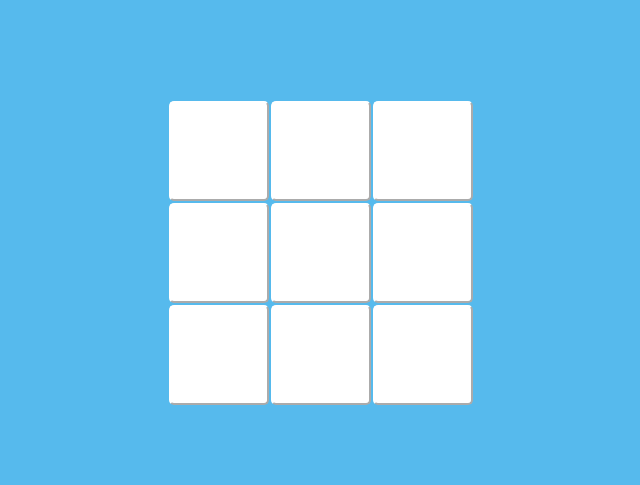
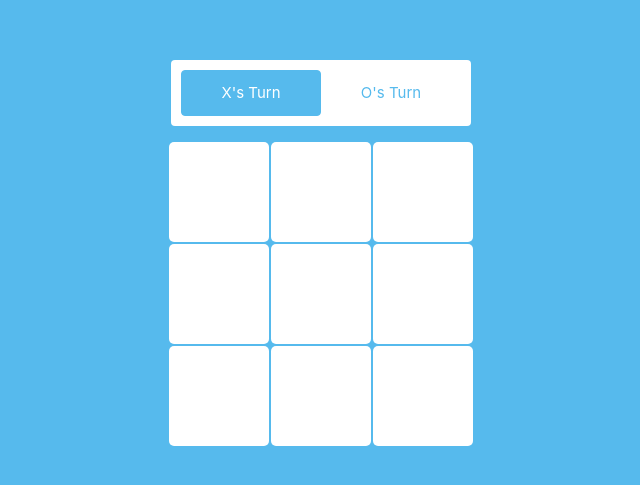
Before and after one commit to thecodebreaker1990/tic-tac-toe, a Vue app: page / in a window 1280 px wide. Shown: the part 147-632 px from the top of the page, without its empty margins (319-959 px from the left). Built offline with nearby package versions, Linux system fonts and the light colour scheme.

Commit message:
chore: refactor board design & implement player turn indicator

```diff
--- a/src/components/Board.vue
+++ b/src/components/Board.vue
@@ -1,6 +1,7 @@
 <script setup>
 import { ref, watch } from 'vue'
 import Square from './Square.vue'
+import PlayerTurnIndicator from './PlayerTurnIndicator.vue'
 
 const squares = ref(Array(9).fill(null))
 const xIsNext = ref(true)
@@ -56,7 +57,7 @@ watch(squares, checkWinnerAndUpdateStatus, { immediate: true })
 </script>
 
 <template>
-  <!-- <p class="status">{{ status }}</p> -->
+  <PlayerTurnIndicator :is-x-turn="xIsNext" />
   <div class="board">
     <Square v-for="i in 9" :key="i" :value="squares[i - 1]" @on-click-square="setSquares(i - 1)" />
   </div>
@@ -65,13 +66,11 @@ watch(squares, checkWinnerAndUpdateStatus, { immediate: true })
 <style scoped>
 .board {
   display: grid;
-  grid-template-columns: repeat(3, 1fr);
-  grid-template-rows: repeat(3, 1fr);
+  grid-template-columns: repeat(3, 100px);
+  grid-template-rows: repeat(3, 100px);
   gap: 2px;
   justify-items: center;
   align-items: center;
-  /* width: 300px;
-  height: 300px; */
 }
 .status {
   font-size: 16px;
--- /dev/null
+++ b/src/components/PlayerTurnIndicator.vue
@@ -0,0 +1,55 @@
+<script setup>
+defineProps({
+  isXTurn: {
+    type: Boolean,
+    default: false
+  }
+})
+
+const players = ['X', 'O']
+</script>
+
+<template>
+  <div class="indicator-container">
+    <div
+      v-for="player in players"
+      :key="player"
+      :class="[
+        'indicator-item',
+        { active: (isXTurn && player === 'X') || (!isXTurn && player === 'O') }
+      ]"
+    >
+      {{ player }}'s Turn
+    </div>
+  </div>
+</template>
+
+<style scoped>
+.indicator-container {
+  width: 300px;
+  background-color: var(--color-background);
+  border-radius: 4px;
+  padding: 10px;
+  margin-bottom: 16px;
+  display: flex;
+  align-items: center;
+}
+.indicator-container > .indicator-item {
+  flex: 1 0;
+}
+.indicator-item {
+  padding: 10px 16px;
+  border-radius: 4px;
+  background-color: var(--color-background);
+  color: #56baed;
+  text-align: center;
+  border: solid 1px var(--color-background);
+  outline: none;
+  transition: all 0.3s ease-out;
+}
+.indicator-item.active {
+  background-color: #56baed;
+  color: var(--vt-c-white);
+  border-color: #56baed;
+}
+</style>
--- a/src/components/Square.vue
+++ b/src/components/Square.vue
@@ -27,14 +27,15 @@ const iconId = computed(() => {
 .square {
   background-color: #ffffff;
   color: #56baed;
-  width: 100px;
-  height: 100px;
+  width: 100%;
+  height: 100%;
   font-size: 48px;
   text-align: center;
-  line-height: 100px;
   cursor: pointer;
   border-radius: 5px;
-  border-color: #ffffff;
+  border: none;
+  outline: none;
+  transition: background-color 0.3s ease-out;
 }
 
 /* Define the hover effect */
```
